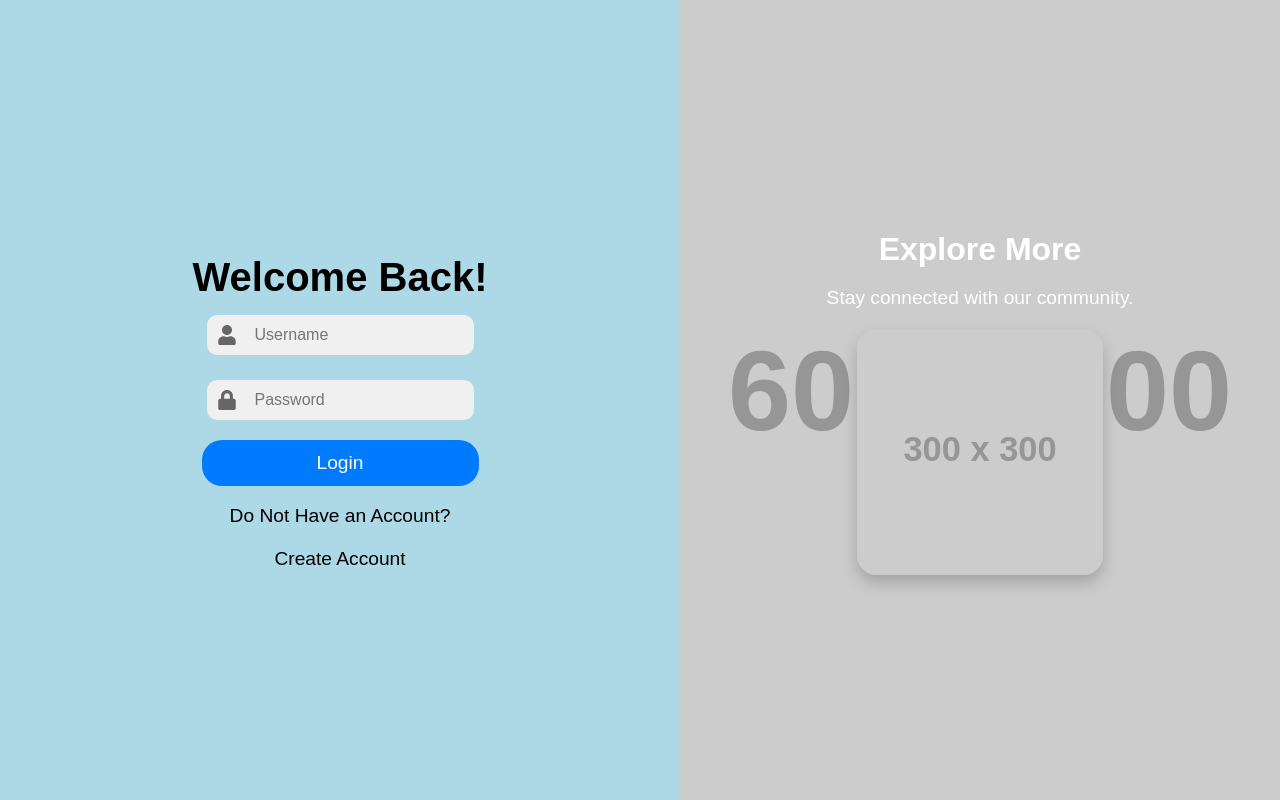
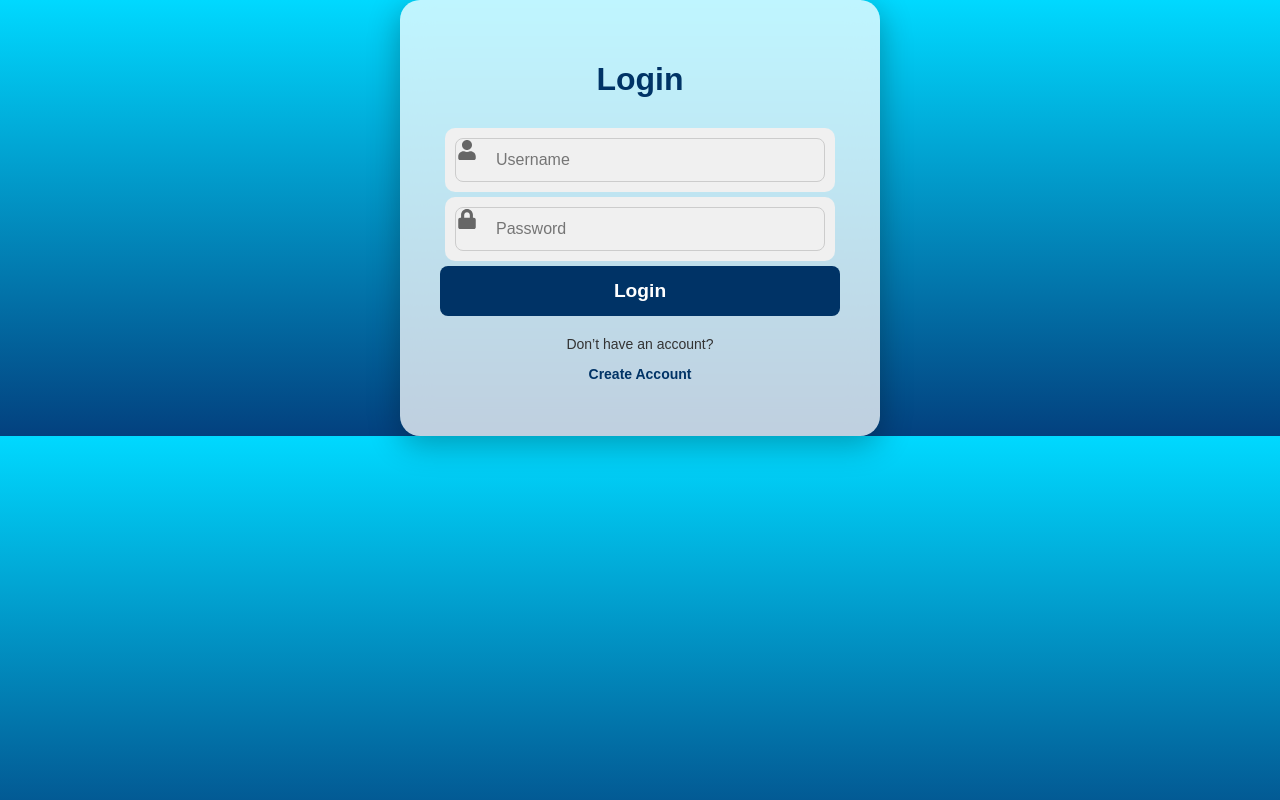
Before and after one commit to GargiAP/NGO-MANAGEMENT-1-, a React (Create React App) app: page /login in a window 1280 px wide. Built offline with nearby package versions, Linux system fonts and the light colour scheme.

Commit message:
login popup design

```diff
--- a/package.json
+++ b/package.json
@@ -11,7 +11,7 @@
     "react-dom": "^19.1.0",
     "react-fast-marquee": "^1.6.5",
     "react-icons": "^5.5.0",
-    "react-router-dom": "^7.4.1",
+    "react-router-dom": "^7.5.0",
     "react-scripts": "5.0.1",
     "swiper": "^11.2.6",
     "web-vitals": "^2.1.4"
--- a/src/components/navbar/Navbar.css
+++ b/src/components/navbar/Navbar.css
@@ -18,7 +18,7 @@
   .nav-links {
     display: flex;
     list-style: none;
-    gap: 20px;
+    gap: 40px;
   }
 
   .nav-links a {
@@ -69,7 +69,7 @@
     .nav-links {
       flex-direction: column;
       gap: 50px;
-      background-color: #003366;
+      background-color: transparent;
       padding: 20px;
       width: 100%;
       position: absolute;
--- a/src/components/navbar/Navbar.js
+++ b/src/components/navbar/Navbar.js
@@ -16,8 +16,9 @@ const Navbar = ({ onLoginClick, onSigninClick }) => {
       </ul>
 
       <div className="button-container">
-      <button onClick={onLoginClick}>Login</button>
-        <button onClick={onSigninClick}>Sign In</button>
+      <button className="button login-btn" onClick={onLoginClick}>Login</button>
+<button className="button signup-btn" onClick={onSigninClick}>Sign In</button>
+
 
       </div>
     </nav>
--- a/src/pages/loginpage/Loginpage.js
+++ b/src/pages/loginpage/Loginpage.js
@@ -5,29 +5,27 @@ import './loginpage.css';
 const LoginPage = () => {
   return (
     <div className="login-wrapper">
-      <div className="login-left">
-        <h1 className="login-title">Welcome Back!</h1>
-        <form className="login-form">
+  <form className="login-card">
+
+    <h1 className="login-title">Login</h1>
+
     <div className="input-container">
       <FaUser className="icon" />
       <input type="text" placeholder="Username" required />
     </div>
+
     <div className="input-container">
       <FaLock className="icon" />
       <input type="password" placeholder="Password" required />
     </div>
-          <button type="submit">Login</button>
+
+    <button className="login-button" type="submit">Login</button>
+
+    <div className="login-subtext">
+      <p>Don’t have an account?</p>
+      <p className="create-account">Create Account</p>
+    </div>
   </form>
-        <p className="login-subtitle">Do Not Have an Account?</p>
-        <p className="login-subtitle">Create Account</p>
-      </div>
-      <div className="login-right">
-        <div className="design-container">
-          <h2>Explore More</h2>
-          <p>Stay connected with our community.</p>
-          <img src="https://via.placeholder.com/300" alt="Random Design" />
-        </div>
-      </div>
 </div>
   );
 };
--- a/src/pages/loginpage/loginpage.css
+++ b/src/pages/loginpage/loginpage.css
@@ -1,103 +1,81 @@
-body {
-  margin: 0;
-  font-family: Arial, sans-serif;
-  background: linear-gradient(180deg, #00D9FF 0%, #03417F 100%);
+.login-wrapper {
+  display: flex;
+  justify-content: center;
+  align-items: center;
+  min-height: 50vh;
+  z-index: 1001;
+
 }
 
-.login-wrapper {
-  display: flex;
-  height: 100vh;
-}
-
-.login-left, .login-right {
-  width: 50%;
-  display: flex;
-  align-items: center;
-  justify-content: center;
-  flex-direction: column;
-}
-
-.login-left {
-  background-color: lightblue;
+.login-card {
+  background: rgba(255, 255, 255, 0.75);
+  backdrop-filter: blur(15px);
+  border-radius: 20px;
   padding: 40px;
-}
-
-.login-right {
-  background: url('https://via.placeholder.com/600') no-repeat center center;
-  background-size: cover;
-  color: white;
+  width: 100%;
+  max-width: 400px;
+  box-shadow: 0 8px 32px rgba(0, 0, 0, 0.3);
+  color: #000;
+  text-align: center;
+  z-index: 1000;
 }
 
 .login-title {
-  font-size: 2.5rem;
-  font-weight: bold;
-  margin-bottom: 10px;
-}
-
-.login-subtitle {
-  font-size: 1.2rem;
-  margin-bottom: 2px;
-}
-
-.login-form {
-  display: flex;
-  flex-direction: column;
-  gap: 15px;
+  font-size: 2rem;
+  margin-bottom: 30px;
+  color: #003366;
 }
 
 .input-container {
-  display: flex;
-  align-items: center;
-  background-color: #f0f0f0;
-  border-radius: 10px;
-  padding: 10px;
-  margin-bottom: 10px;
+  position: relative;
+  margin-bottom: 20px;
 }
 
-.icon {
-  margin-right: 10px;
+.input-container .icon {
+  position: absolute;
+  top: 12px;
+  left: 12px;
   color: #666;
 }
 
-input {
-  flex: 1;
-  border: none;
-  outline: none;
-  background: transparent;
-  font-size: 1rem;
+.input-container input {
+  width: 100%;
+  padding: 12px 12px 12px 40px;
+  border: 1px solid #ccc;
+  border-radius: 8px;
+  font-size: 16px;
 }
 
-button {
-  padding: 12px;
-  font-size: 1.2rem;
-  background-color: #007bff;
+.login-button {
+  padding: 14px;
+  width: 100%;
+  background-color: #003366;
   color: white;
   border: none;
-  border-radius: 20px;
+  border-radius: 8px;
+  font-weight: bold;
   cursor: pointer;
-  transition: background-color 0.3s;
+  transition: background-color 0.3s ease;
 }
 
-button:hover {
-  background-color: #0056b3;
+.login-button:hover {
+  background-color: #0055aa;
 }
 
-.design-container {
-  text-align: center;
+/* Subtext */
+.login-subtext {
+  margin-top: 20px;
+  font-size: 14px;
+  color: #333;
 }
 
-.design-container h2 {
-  margin: 10px 0;
-  font-size: 2rem;
+.create-account {
+  font-weight: bold;
+  color: #003366;
+  cursor: pointer;
+  margin-top: 5px;
 }
 
-.design-container p {
-  font-size: 1.2rem;
-  margin-bottom: 20px;
+.modal-overlay {
+  display: none;
 }
-
-.design-container img {
-  width: 80%;
-  border-radius: 20px;
-  box-shadow: 0 8px 16px rgba(0, 0, 0, 0.2);
-}
```
Also changed, not shown: 1 other file (tests, documents, lock files or other folders). Lines whose indentation alone changed are shown as unchanged.
